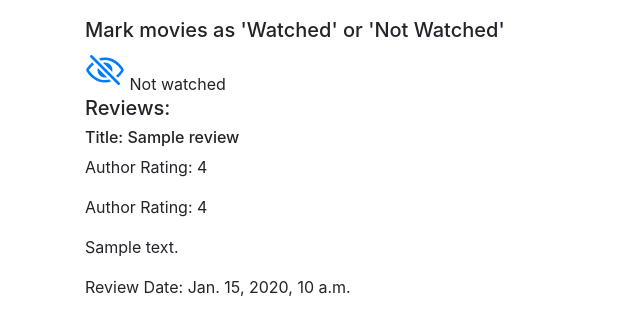
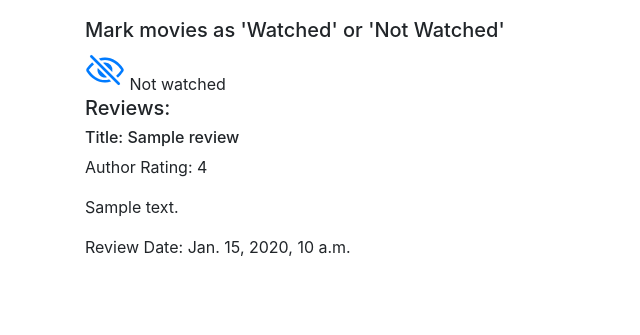
Before and after one commit to koleaby4/next_movie, a Django app: template templates/movies/movie_detail.html in a window 1280 px wide. Shown: the part 268-603 px from the top of the page, without its empty margins (0-640 px from the left). Run offline with Django 3.2, Linux system fonts and the light colour scheme; a user stored in the database is signed in; tables that the repository leaves empty hold one stand-in row (values such as "Sample post"); the template is opened without the code that fills it: most values are stand-ins (such as "Sample title", 1, 10 or a date in 2020); data that the repository does not hold is empty; parts of the project's set-up code (start-up, migrations or seed data) failed here and were passed over; some libraries are stand-ins or nearby versions.

Commit message:
Remove duplicate review rating from movie_detail

```diff
--- a/templates/components/reviews.html
+++ b/templates/components/reviews.html
@@ -14,7 +14,6 @@
                         {% if review.contains_spoilers %}
                             <p class="review-spoiler">/!\ SPOILER ALERT /!\</p>
                         {% endif %}
-                        <p class="review-rating">Author Rating: {{review.author_rating}}</p>
                         <blockquote>
                             <p class="review-text">{{review.review_text}}</p>
                             <footer class="review-date">Review Date: {{review.submission_date}}</footer>
```
